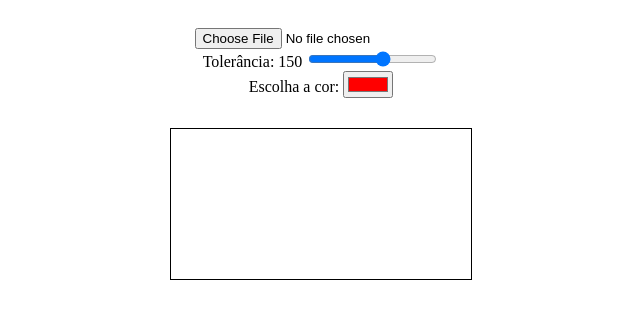
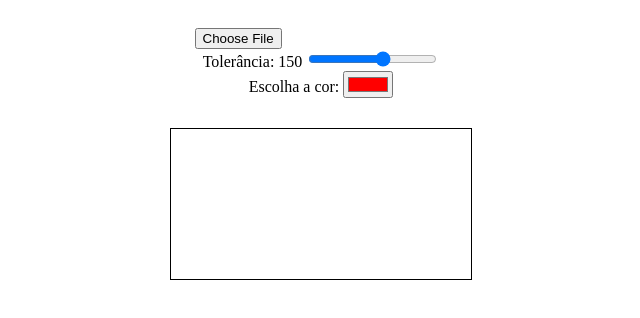
Before and after one commit to pedroHdSO/dinamica55, a plain HTML site: page index.html in a window 1280 px wide. Shown: the full height of the page, 319-959 px from the left. Drawn offline with Linux system fonts and the light colour scheme.

Commit message:
Add files via upload

```diff
--- a/index.html
+++ b/index.html
@@ -14,6 +14,21 @@
         .controls {
             text-align: center;
             padding: 20px;
+        }
+
+          /* Esconde o nome do arquivo no input de arquivo */
+          input[type="file"] {
+            color: transparent;
+        }
+
+        input[type="file"]::-webkit-file-upload-button {
+            visibility: visible;
+        }
+
+
+
+        input[type="file"]:hover::before {
+            border-color: black;
         }
     </style>
 </head>
```
